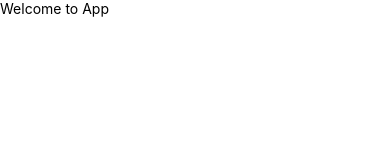
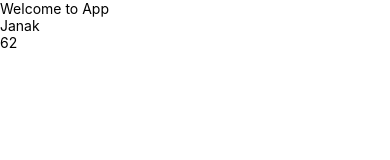
Before and after one commit to VivekKotiya/firebaseTest, a React Native app: screen / in a window 390 px wide. Shown: the top 160 px of the page. Built offline with nearby package versions, Linux system fonts and the light colour scheme.

Commit message:
context api demo

```diff
--- a/App.tsx
+++ b/App.tsx
@@ -11,11 +11,16 @@ import {
   Text,
   View,
 } from 'react-native';
+import UserProvider from './lib/src/context/userContext';
+import SimpleView from './lib/src/component/simpleView';
 
 const App = () => {
   return (
     <SafeAreaView>
-      <View><Text>Welcome to App</Text></View>
+      <UserProvider>
+        <View><Text>Welcome to App</Text></View>
+        <SimpleView/>
+      </UserProvider>
     </SafeAreaView>
   );
 }
--- /dev/null
+++ b/lib/src/component/simpleView.js
@@ -0,0 +1,16 @@
+import { Text, View } from "react-native";
+import { useContext } from "react";
+import { UserContext } from "../context/userContext";
+
+const SimpleView = () => {
+  const { name, happyBirthday, age } = useContext(UserContext);
+  setTimeout(() => happyBirthday(), 2000);
+  return (
+    <View>
+      <Text>{name}</Text>
+      <Text>{age}</Text>
+    </View>
+  );
+};
+
+export default SimpleView;
--- /dev/null
+++ b/lib/src/context/userContext.js
@@ -0,0 +1,17 @@
+const { createContext, Children, useState } = require("react");
+
+export const UserContext = createContext();
+
+const UserProvider = ({ children }) => {
+  const [name, setName] = useState("Janak");
+  const [age, setAge] = useState(59);
+  const happyBirthday = () => setAge(age + 1);
+
+  return (
+    <UserContext.Provider value={{ name, age, happyBirthday }}>
+      {children}
+    </UserContext.Provider>
+  );
+};
+
+export default UserProvider;
--- a/package.json
+++ b/package.json
@@ -4,12 +4,14 @@
   "private": true,
   "scripts": {
     "android": "react-native run-android",
+    "pod": "pod-install",
     "ios": "react-native run-ios",
     "lint": "eslint .",
     "start": "react-native start",
     "test": "jest"
   },
   "dependencies": {
+    "pod-install": "^0.2.0",
     "react": "18.2.0",
     "react-native": "0.72.6"
   },
```
